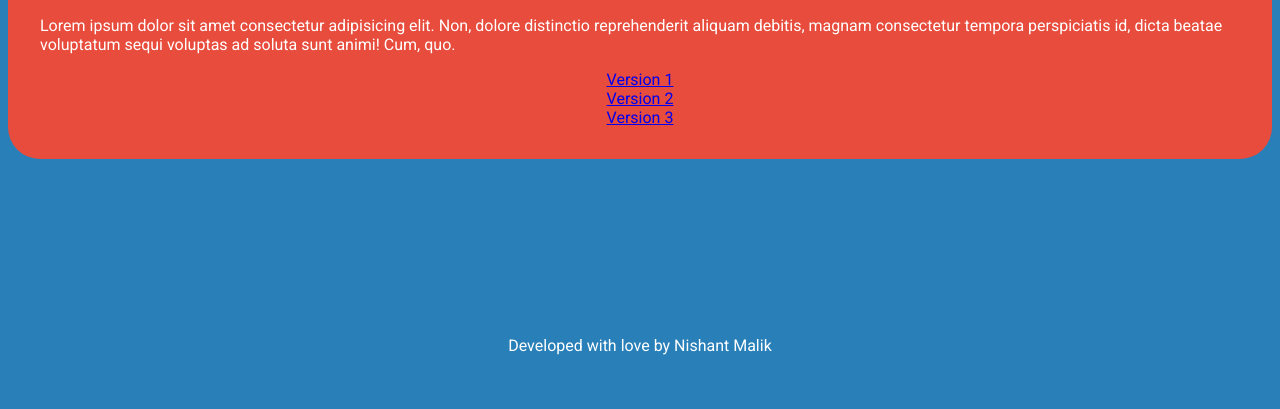
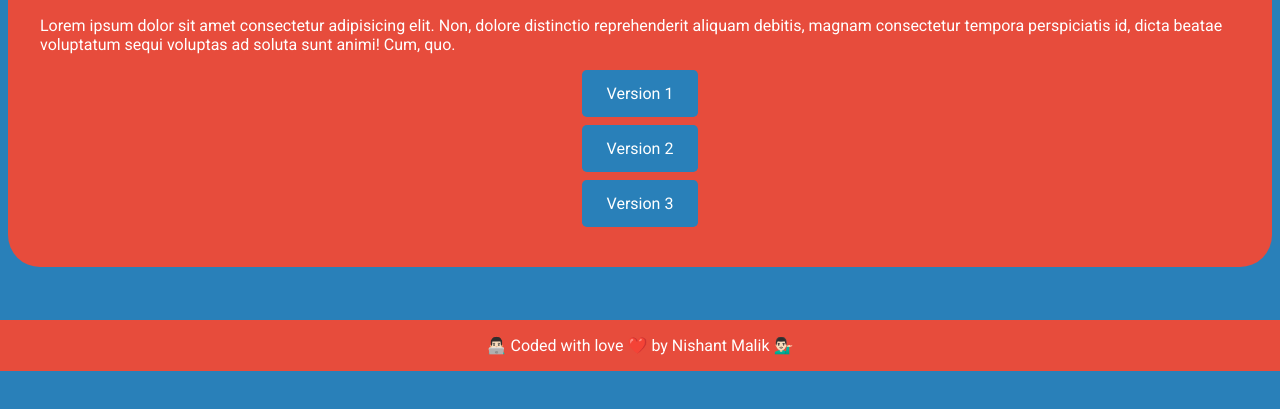
Before and after one commit to nishantmalik20/projectHCI, a plain HTML site: page index.html in a window 1280 px wide. Shown: the part 429-838 px from the top of the page. Drawn offline with Linux system fonts and the light colour scheme.

Commit message:
link updated

```diff
--- a/css/style.css
+++ b/css/style.css
@@ -15,7 +15,18 @@ body{
 .intro p{
     padding: auto 2em;
 }
+.intro a:link, a:visited {
+    margin-bottom: 0.5em;
+    background-color: #2980b9;
+    border-radius: 0.3em;
+    color: white;
+    padding: 14px 25px;
+    /* text-align: center; */
+    text-decoration: none;
+    /* display: inline-block; */
+  }
 footer{
+    background-color: #e74c3c;
     position: fixed;
     bottom: 0;
     left: 0;
--- a/index.html
+++ b/index.html
@@ -16,7 +16,7 @@
         <a href="http://">Version 3</a>
     </div>
     <footer>
-        <p>Developed with love by Nishant Malik</p>
+        <p>👨🏻‍💻 Coded with love ❤️ by Nishant Malik 💁🏻‍♂️</p>
     </footer>
 </body>
 </html>
```
